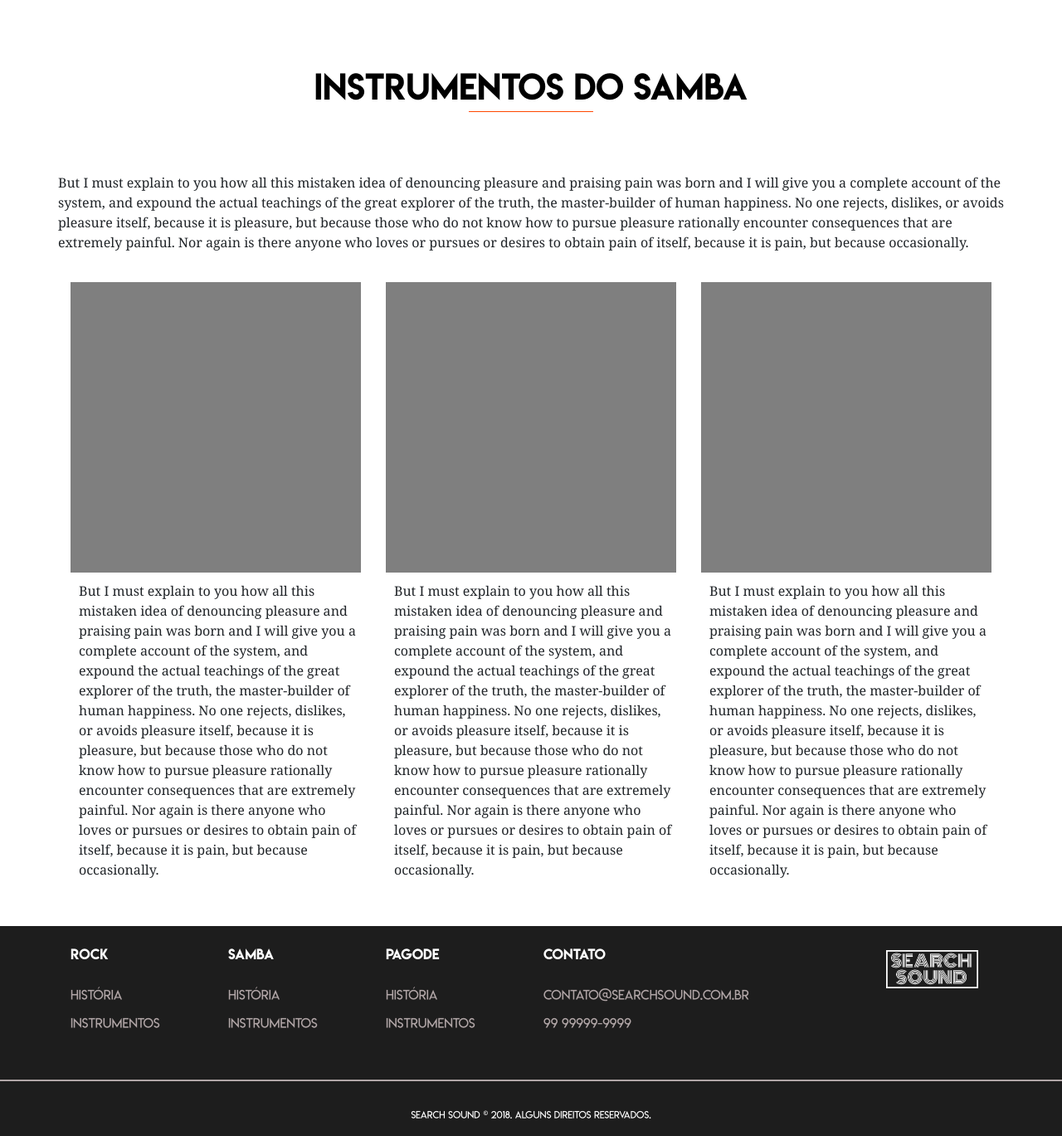
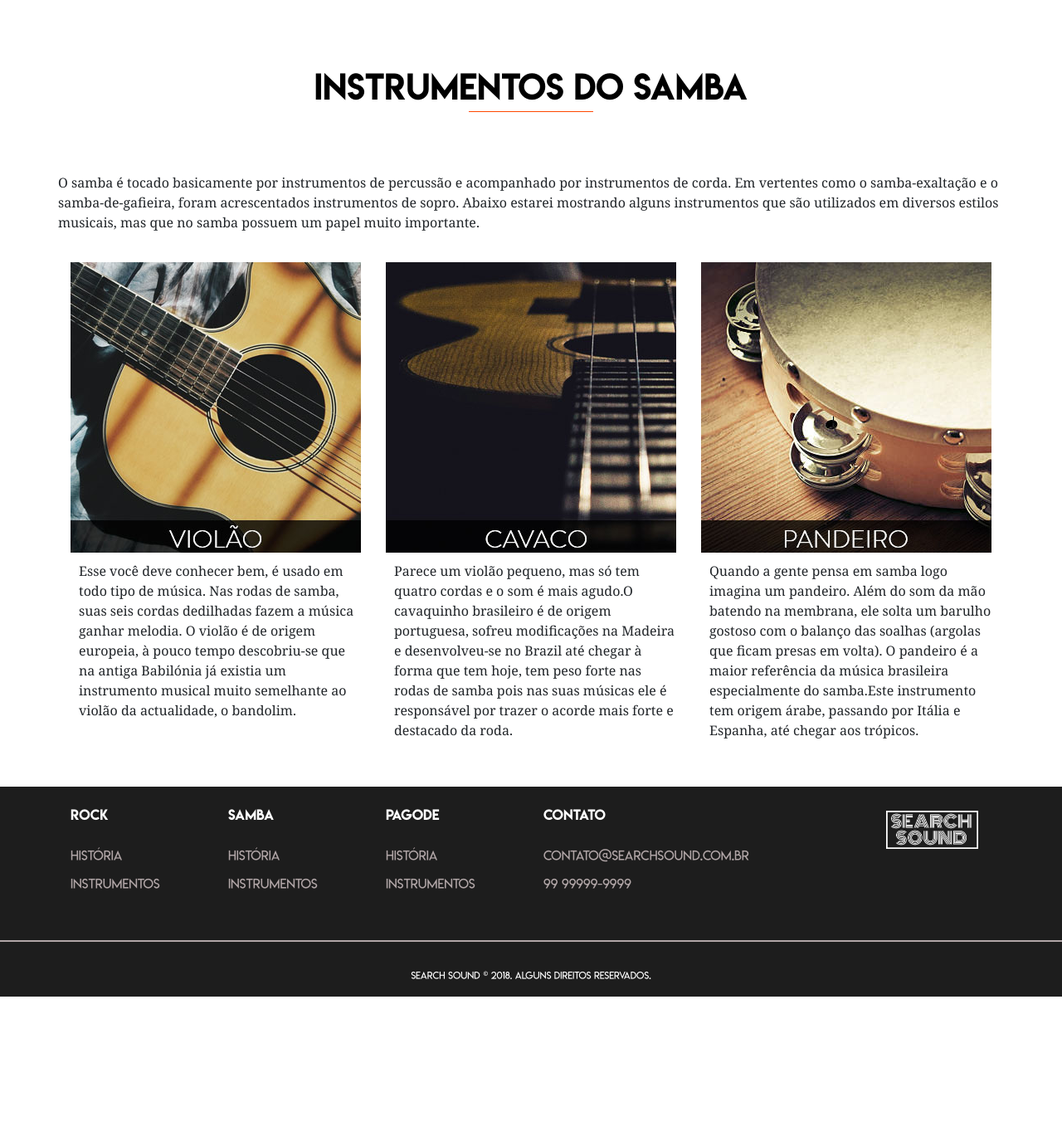
Before and after one commit to bielzinhopecci/searchsound, a PHP site: page /samba-inst.php in a window 1280 px wide. Shown: the part 109-1478 px from the top of the page at 83% size. After the commit the page ends 1310 px from the top, so only its background shows below. Run offline with PHP 8.4, Linux system fonts and the light colour scheme; some libraries are stand-ins or nearby versions.

Commit message:
Add files via upload

```diff
--- a/dist/css/rock-inst.css
+++ b/dist/css/rock-inst.css
@@ -14,7 +14,7 @@
 
 .lista-item {
     background-color: #f8f9fa;
-    padding: 10px;
+    padding: 20px;
 }
 
 .faq-titulo {
@@ -42,10 +42,6 @@
     text-align: left;
 }
 
-h6.faq-titulo {
-	transition: transform .3s ease;
-}
-
 .trigger-input {
 	display: none;
 }
--- a/dist/css/style.css
+++ b/dist/css/style.css
@@ -13,10 +13,6 @@
 img {
   display: block;
   max-width: 100%;
-}
-
-.logo {
-    margin: 0 auto;
 }
 
 .prop {
--- a/includes/footer.php
+++ b/includes/footer.php
@@ -31,7 +31,7 @@
               </ul>
             </div>
 
-            <div class="logo col-md-2 pl-5">
+            <div class="col-md-2 pl-5">
                 <a class="navbar-brand" href="index.php">
                     <img src="dist/img/logo.png" alt="logo">
                 </a>
--- a/samba-inst.php
+++ b/samba-inst.php
@@ -27,49 +27,57 @@
         <h1 class="h1-samba">Instrumentos do Samba</h1>
             <div class="row">
 
-            <p class="text-introsamba">But I must explain to you how all this mistaken idea of denouncing pleasure and praising pain was born and I will give you a complete account of the system, and expound the actual teachings of the great explorer of the truth, the master-builder of human happiness. No one rejects, dislikes, or avoids pleasure itself, because it is pleasure, but because those who do not know how to pursue pleasure rationally encounter consequences that are extremely painful. Nor again is there anyone who loves or pursues or desires to obtain pain of itself, because it is pain, but because occasionally.</p>
+            <p class="text-introsamba">O samba é tocado basicamente por instrumentos de percussão e acompanhado por instrumentos de corda. Em vertentes como o samba-exaltação e o samba-de-gafieira, foram acrescentados instrumentos de sopro. Abaixo estarei mostrando alguns instrumentos que são utilizados em diversos estilos musicais, mas que no samba possuem um papel muito importante.</p>
 
                 <div class="col-lg-4 col-md-4 col-sm-12 col-xs-12 mb-3">
                <div class="flip-container" ontouchstart="this.classList.toggle('hover');">
               	<div class="flipper">
                   <div class="front">
-                    <img src="dist/img/samba1.jpg" alt="Instrumentos">
+                    <img src="dist/img/violao1.jpg" alt="Instrumentos">
                   </div>
                   <div class="back">
-            <img src="dist/img/samba2.jpg" alt="flip2">
+            <img src="dist/img/violao2.jpg" alt="Instrumentos">
           </div>
         </div>
       </div>
+         <p class="text-samba">Esse você deve conhecer bem, é usado em todo tipo de música. Nas rodas de samba, suas seis cordas dedilhadas fazem a música ganhar melodia.
+         O violão é de origem europeia, à pouco tempo descobriu-se que na antiga Babilónia já existia um instrumento musical muito semelhante ao violão da actualidade, o bandolim.</p>
 
-         <p class="text-samba">But I must explain to you how all this mistaken idea of denouncing pleasure and praising pain was born and I will give you a complete account of the system, and expound the actual teachings of the great explorer of the truth, the master-builder of human happiness. No one rejects, dislikes, or avoids pleasure itself, because it is pleasure, but because those who do not know how to pursue pleasure rationally encounter consequences that are extremely painful. Nor again is there anyone who loves or pursues or desires to obtain pain of itself, because it is pain, but because occasionally.</p>
+
+
+
                 </div>
                 <div class="col-lg-4 col-md-4 col-sm-12 col-xs-12 mb-3">
                <div class="flip-container" ontouchstart="this.classList.toggle('hover');">
               	<div class="flipper">
                   <div class="front">
-                    <img src="dist/img/samba1.jpg" alt="Instrumentos">
+                    <img src="dist/img/cavaco1.jpg" alt="Instrumentos">
                   </div>
                   <div class="back">
-            <img src="dist/img/samba2.jpg" alt="flip2">
+            <img src="dist/img/cavaco2.jpg" alt="Instrumentos">
           </div>
         </div>
       </div>
 
-         <p class="text-samba">But I must explain to you how all this mistaken idea of denouncing pleasure and praising pain was born and I will give you a complete account of the system, and expound the actual teachings of the great explorer of the truth, the master-builder of human happiness. No one rejects, dislikes, or avoids pleasure itself, because it is pleasure, but because those who do not know how to pursue pleasure rationally encounter consequences that are extremely painful. Nor again is there anyone who loves or pursues or desires to obtain pain of itself, because it is pain, but because occasionally.</p>
+         <p class="text-samba">Parece um violão pequeno, mas só tem quatro cordas e o som é mais agudo.O cavaquinho brasileiro é de origem portuguesa, sofreu modificações na Madeira e desenvolveu-se no Brazil até chegar à forma que tem hoje, tem peso forte nas rodas de samba pois nas suas músicas ele é responsável por trazer o acorde mais forte e destacado da roda.</p>
+
+
+
+
                 </div>
                 <div class="col-lg-4 col-md-4 col-sm-12 col-xs-12 mb-3">
                <div class="flip-container" ontouchstart="this.classList.toggle('hover');">
               	<div class="flipper">
                   <div class="front">
-                    <img src="dist/img/samba1.jpg" alt="Instrumentos">
+                    <img src="dist/img/pandeiro1.jpg" alt="Instrumentos">
                   </div>
                   <div class="back">
-            <img src="dist/img/samba2.jpg" alt="flip2">
+            <img src="dist/img/pandeiro2.jpg" alt="flip2">
           </div>
         </div>
       </div>
-
-         <p class="text-samba">But I must explain to you how all this mistaken idea of denouncing pleasure and praising pain was born and I will give you a complete account of the system, and expound the actual teachings of the great explorer of the truth, the master-builder of human happiness. No one rejects, dislikes, or avoids pleasure itself, because it is pleasure, but because those who do not know how to pursue pleasure rationally encounter consequences that are extremely painful. Nor again is there anyone who loves or pursues or desires to obtain pain of itself, because it is pain, but because occasionally.</p>
+         <p class="text-samba">Quando a gente pensa em samba logo imagina um pandeiro. Além do som da mão batendo na membrana, ele solta um barulho gostoso com o balanço das soalhas (argolas que ficam presas em volta).
+          O pandeiro é a maior referência da música brasileira especialmente do samba.Este instrumento tem origem árabe, passando por Itália e Espanha, até chegar aos trópicos.</p>
                 </div>
             </div>
 
```
Also changed, not shown: dist/css/responsivo.css (+0 -29 lines), index.php (+10 -10 lines), dist/img/Pagode - Imagem Inicial.jpg, dist/img/Pagode - Pandeiro.jpg, dist/img/cavaco1.jpg (added), dist/img/cavaco2.jpg (added), dist/img/pandeiro1.jpg (added), dist/img/pandeiro2.jpg (added), dist/img/violao1.jpg (added), dist/img/violao2.jpg (added).
